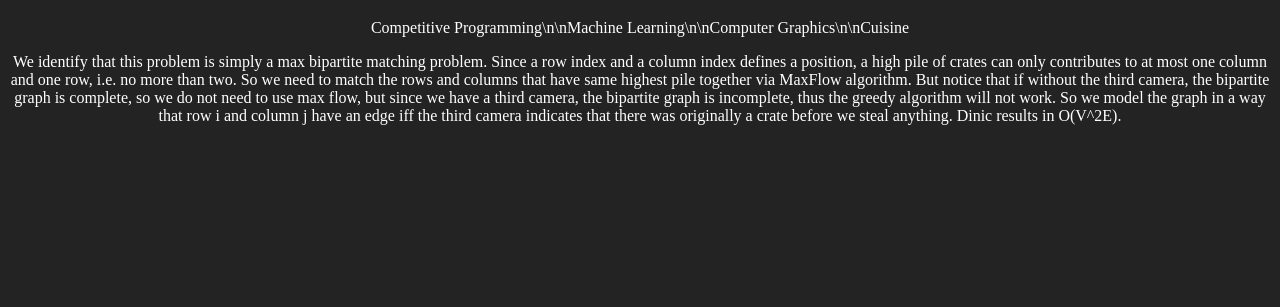
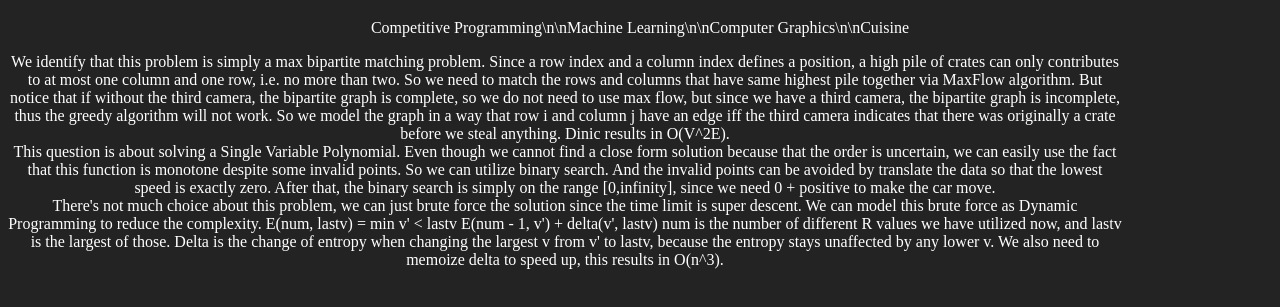
Before and after one commit to MezMeRriZze/MezMeRriZze.github.io, a plain HTML site: page index.html in a window 1280 px wide. Shown: the part 61-368 px from the top of the page. Drawn offline with Linux system fonts and the light colour scheme.

Commit message:
two questions added

```diff
--- a/index.html
+++ b/index.html
@@ -16,6 +16,8 @@
 			}
             .ACM2017WF{
                 text-align: center;
+                margin-right: 150px;
+                margin-left: px;
                 color: white;
 
             }
@@ -29,6 +31,16 @@
             <div class="problemC">
                 We identify that this problem is simply a max bipartite matching problem. Since a row index and a column index defines a position, a high pile of crates can only contributes to at most one column and one row, i.e. no more than two. So we need to match the rows and columns that have same highest pile together via MaxFlow algorithm. But notice that if without the third camera, the bipartite graph is complete, so we do not need to use max flow, but since we have a third camera, the bipartite graph is incomplete, thus the greedy algorithm will not work. So we model the graph in a way that row i and column j have an edge iff the third camera indicates that there was originally a crate before we steal anything. Dinic results in O(V^2E).
             </div>
+            <div class="problemE">
+                This question is about solving a Single Variable Polynomial. Even though we cannot find a close form solution because that the order is uncertain, we can easily use the fact that this function is monotone despite some invalid points. So we can utilize binary search. And the invalid points can be avoided by translate the data so that the lowest speed is exactly zero. After that, the binary search is simply on the range [0,infinity], since we need 0 + positive to make the car move.
+            </div>
+            <div class="problemF">
+                There's not much choice about this problem, we can just brute force the solution since the time limit is super descent. We can model this brute force as Dynamic Programming to reduce the complexity.
+                E(num, lastv) = min v' < lastv
+                                E(num - 1, v') + delta(v', lastv)
+                num is the number of different R values we have utilized now, and lastv is the largest of those. Delta is the change of entropy when changing the largest v from v' to lastv, because the entropy stays unaffected by any lower v.
+                We also need to memoize delta to speed up, this results in O(n^3).
+            </div>
         </div>
 	</body>
 </html>
```
